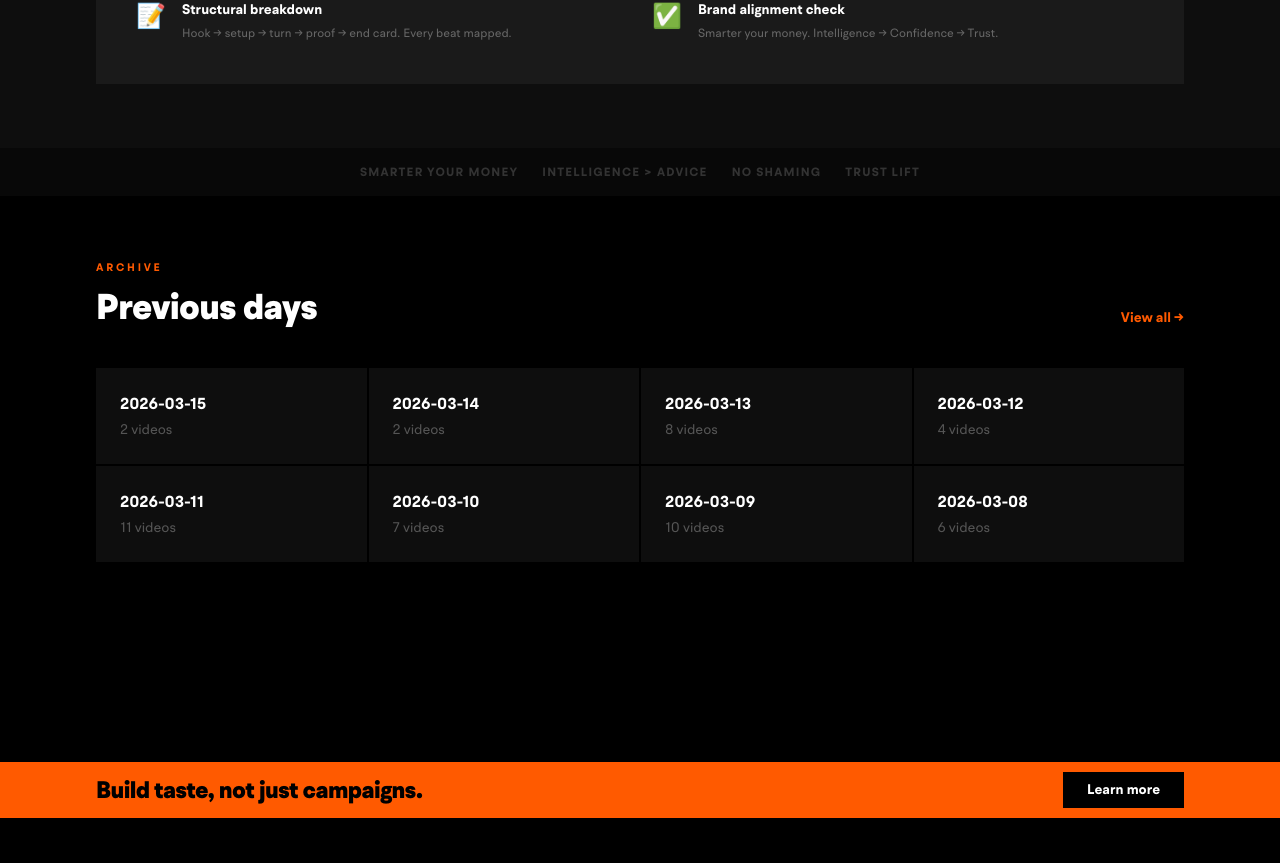
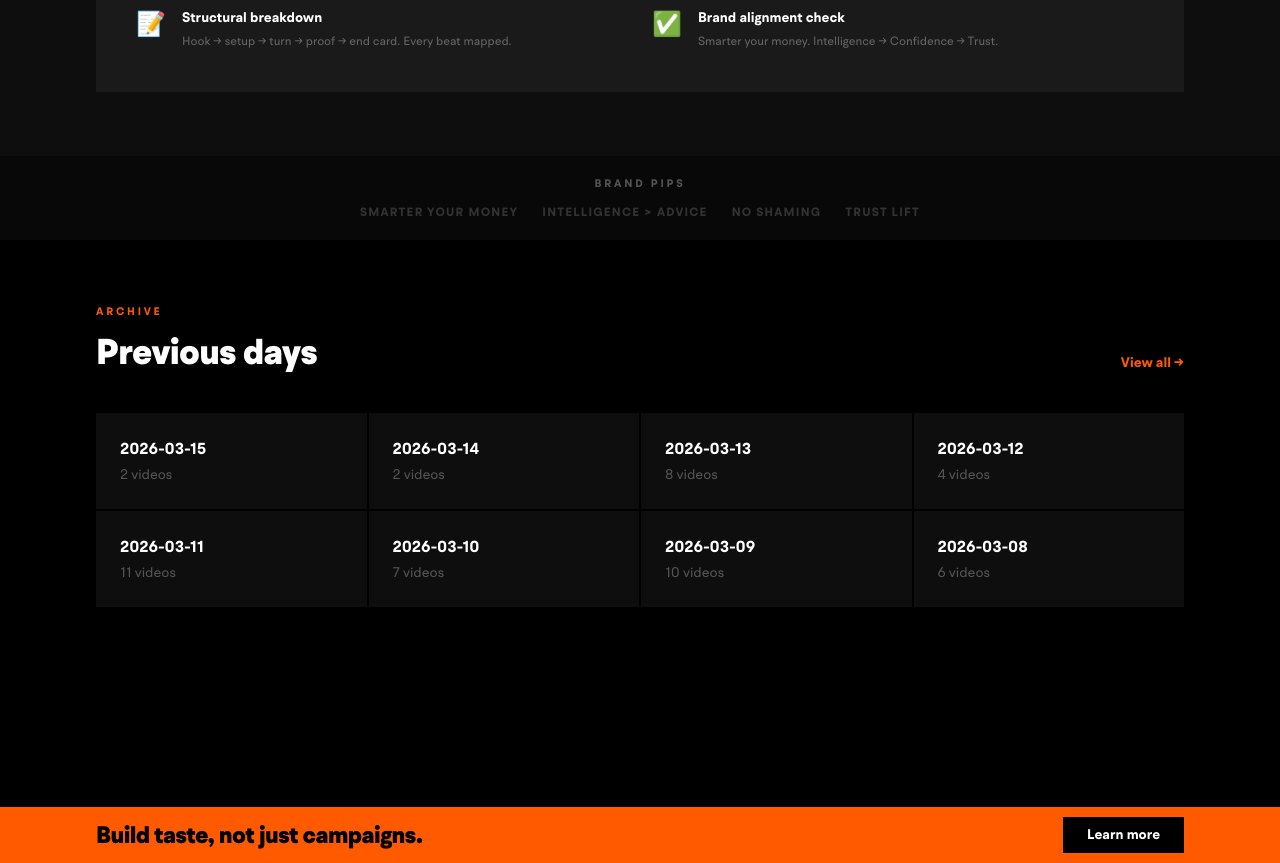
Before and after one commit to kylelinger/yt-inspo-web, a Next.js app: page / in a window 1280 px wide. Shown: the part 1996-2859 px from the top of the page. Before the commit the page ends 2814 px from the top, so only its background shows below. Built offline with nearby package versions, Linux system fonts and the light colour scheme; no server answers; the database is empty.

Commit message:
style(ui): rename strip title to Brand Pips and increase top nav height

```diff
--- a/src/app/layout.tsx
+++ b/src/app/layout.tsx
@@ -37,7 +37,7 @@ export default function RootLayout({
       <body className={`${brHendrix.className} ${brHendrix.variable} antialiased`}>
         <AuthProvider>
           <NavBar />
-          <div className="h-14" />
+          <div className="h-16" />
           <HydrateProvider>
             <main>{children}</main>
           </HydrateProvider>
--- a/src/app/page.tsx
+++ b/src/app/page.tsx
@@ -129,14 +129,19 @@ export default function Home() {
         </div>
       </div>
 
-      {/* ═══ BRAND TAGS strip ═══ */}
-      <div className="section-full py-4" style={{ background: "#080808" }}>
-        <div className="section-inner flex flex-wrap items-center justify-center gap-6">
-          {["Smarter your money", "Intelligence > Advice", "No shaming", "Trust lift"].map((tag) => (
-            <span key={tag} className="text-xs font-bold uppercase tracking-widest text-[#333]">
-              {tag}
-            </span>
-          ))}
+      {/* ═══ BRAND PIPS strip ═══ */}
+      <div className="section-full py-5" style={{ background: "#080808" }}>
+        <div className="section-inner">
+          <p className="mb-3 text-center text-[11px] font-bold uppercase tracking-[0.25em]" style={{ color: "#555" }}>
+            Brand Pips
+          </p>
+          <div className="flex flex-wrap items-center justify-center gap-6">
+            {["Smarter your money", "Intelligence > Advice", "No shaming", "Trust lift"].map((tag) => (
+              <span key={tag} className="text-xs font-bold uppercase tracking-widest text-[#333]">
+                {tag}
+              </span>
+            ))}
+          </div>
         </div>
       </div>
 
--- a/src/components/NavBar.tsx
+++ b/src/components/NavBar.tsx
@@ -23,7 +23,7 @@ export default function NavBar() {
       className="fixed top-0 left-0 right-0 z-50 border-b"
       style={{ borderColor: "var(--nav-border)", background: "var(--nav-bg)", backdropFilter: "blur(20px)" }}
     >
-      <div className="mx-auto flex max-w-7xl items-center justify-between px-8 h-14">
+      <div className="mx-auto flex max-w-7xl items-center justify-between px-8 h-16">
         <a href="/" className="flex items-center gap-2">
           <img src="/logo.png" alt="BrandCut" className="h-6" />
           <span className="text-[15px] font-bold tracking-tight text-white">BrandCut</span>
```
